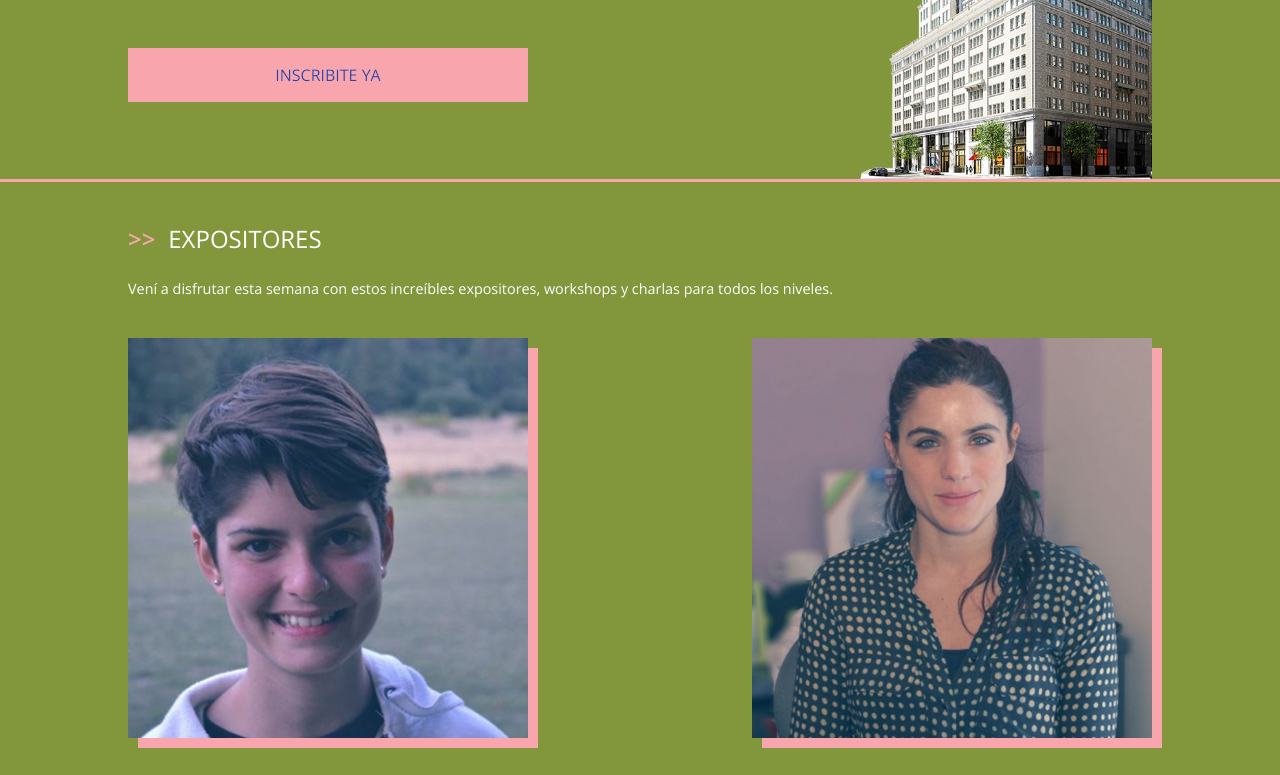
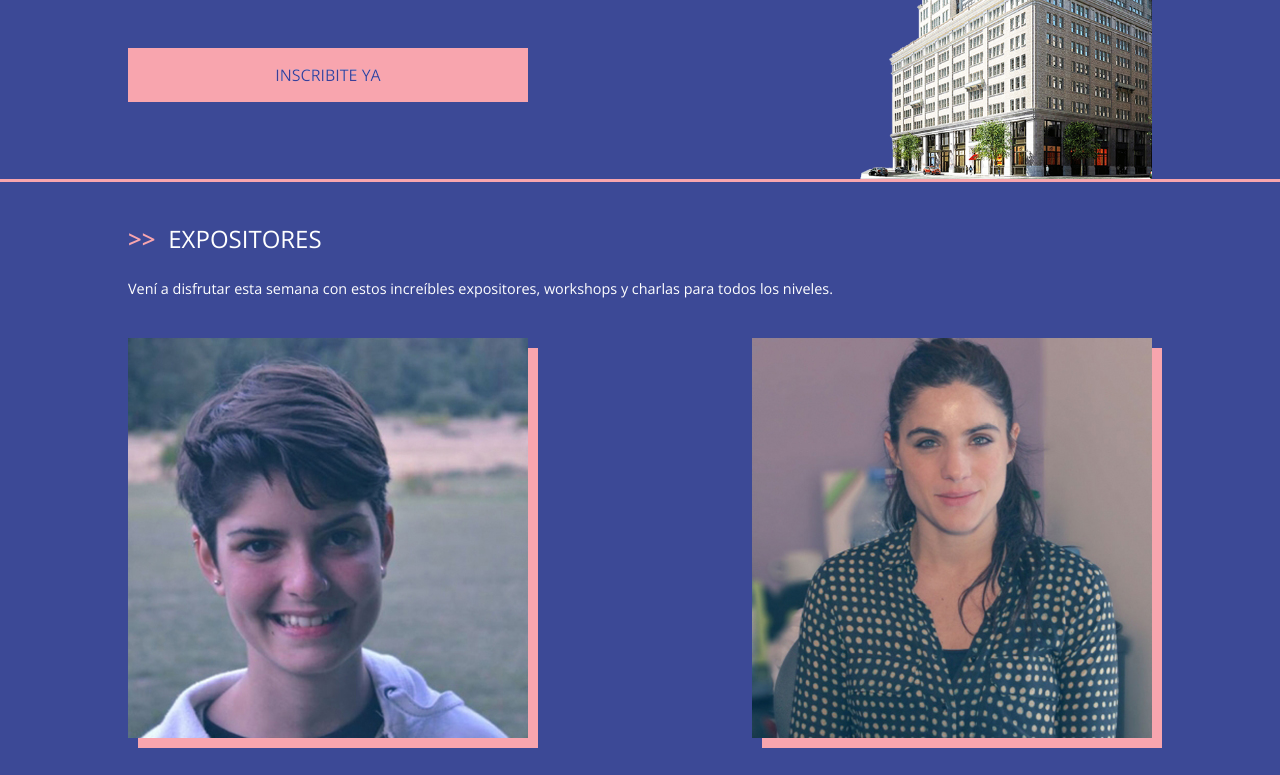
Before and after one commit to gabz1arg/prueba-wm, a plain HTML site: page index.html in a window 1280 px wide. Shown: the part 401-1176 px from the top of the page. Drawn offline with nearby package versions, Linux system fonts and the light colour scheme.

Commit message:
ahora sos azul

```diff
--- a/css/style.css
+++ b/css/style.css
@@ -7,7 +7,7 @@
   box-sizing: border-box; }
 
 body {
-  background-color: #82963c;
+  background-color: #3c4996;
   font-family: "Open Sans", sans-serif;
   color: #FFF;
   overflow-x: hidden; }
```
